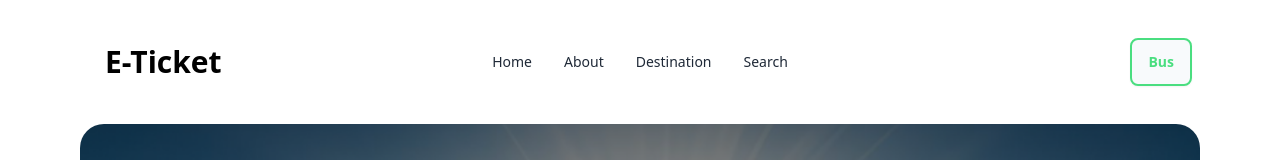
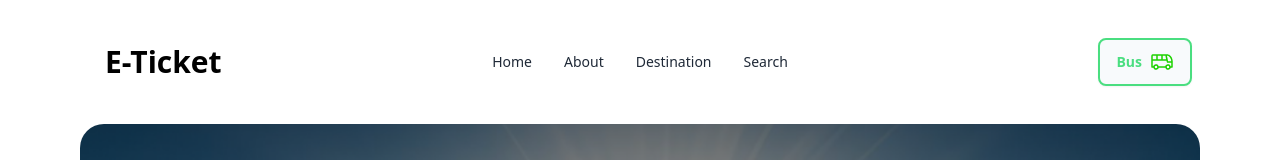
Before and after one commit to yeasinbinali/e-ticket, a plain HTML site: page index.html in a window 1280 px wide. Shown: the top 160 px of the page. Drawn offline with nearby package versions, Linux system fonts and the light colour scheme.

Commit message:
bus icon added

```diff
--- a/index.html
+++ b/index.html
@@ -44,6 +44,7 @@
                 <div class="navbar-end">
                     <a id="bus" href="#bus-container"
                         class="btn bg-slate-50 text-green-400 border-2 border-green-400 hover:border-green-400 hover:bg-slate-50">Bus
+                        <img src="images/bus-icon.png" alt="">
                     </a>
                 </div>
             </div>
```
